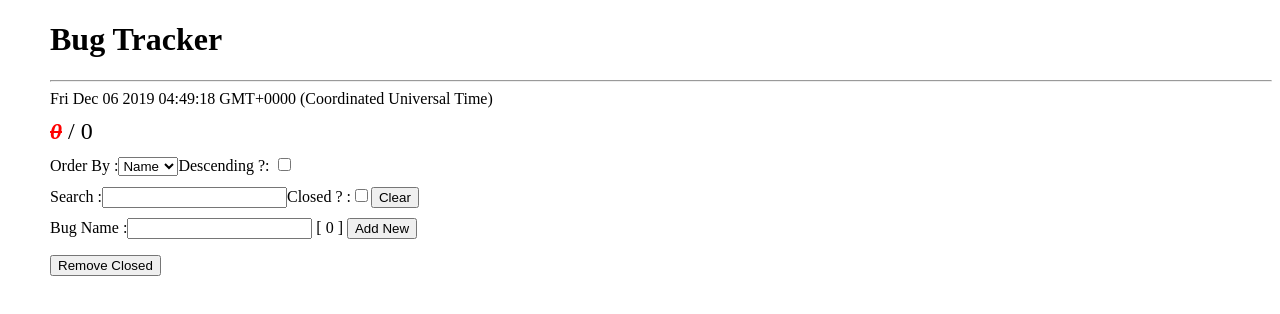
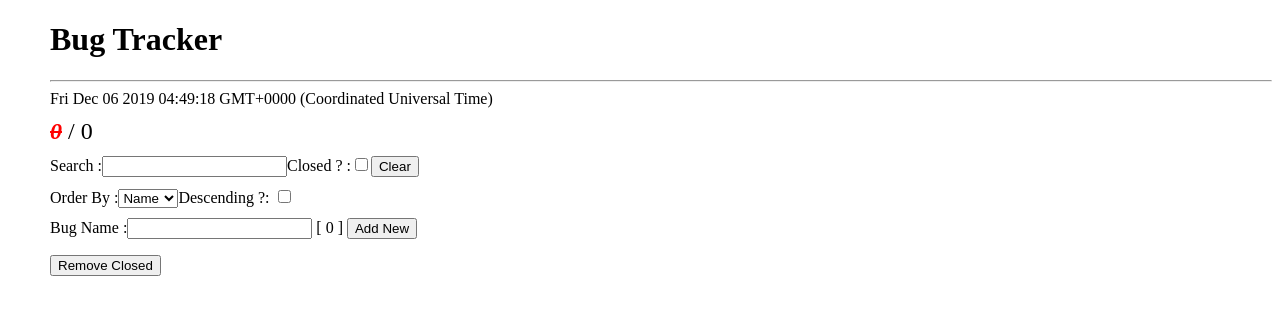
Before and after one commit to tkmagesh/Visa-Dec-Angular-2019, an Angular app in the folder bug-tracker-app/: page / in a window 1280 px wide. Shown: the top 314 px of the page. Built offline with nearby package versions, Linux system fonts and the light colour scheme.

Commit message:
refactoring to bugSort component

```diff
--- a/bug-tracker-app/src/app/app.module.ts
+++ b/bug-tracker-app/src/app/app.module.ts
@@ -5,6 +5,7 @@ import { AppComponent } from './app.component';
 import { BugTrackerComponent } from './bugTracker/bugTracker.component';
 import { BugStatsComponent } from './bugTracker/views/bugStats.component';
 import { BugEditComponent } from './bugTracker/views/bugEdit.component';
+import { BugSortComponent } from './bugTracker/views/bugSort.component';
 
 import { TrimTextPipe } from './bugTracker/pipes/trimText.pipe';
 import { SortPipe } from './bugTracker/pipes/sort.pipe';
@@ -18,6 +19,7 @@ import { BugOperationsService } from './bugTracker/services/bugOperations.servic
     BugTrackerComponent,
     BugStatsComponent,
     BugEditComponent,
+    BugSortComponent,
     TrimTextPipe,
     SortPipe,
     ClosedCountPipe
--- a/bug-tracker-app/src/app/bugTracker/bugTracker.component.ts
+++ b/bug-tracker-app/src/app/bugTracker/bugTracker.component.ts
@@ -8,15 +8,7 @@ import { BugOperationsService } from './services/bugOperations.service';
     template : `
         <section >
             <app-bug-stats [data]="bugs"></app-bug-stats>
-            <div class="sort">
-                <label for="">Order By :</label>
-                <select (change)="sortBugBy = $event.target.value" >
-                    <option value="name">Name</option>
-                    <option value="isClosed">Status</option>
-                </select>
-                <label for="">Descending ?: </label>
-                <input type="checkbox" (change)="sortBugDescending = $event.target.checked" >
-            </div>
+
             <div class="search">
                 <label for="">Search :</label>
                 <input type="text" >
@@ -24,10 +16,11 @@ import { BugOperationsService } from './services/bugOperations.service';
                 <input type="checkbox" >
                 <input type="button" value="Clear" >
             </div>
+            <app-bug-sort (criteriaChange)="sortCriteria = $event"></app-bug-sort>
             <app-bug-edit (bugAdded)="onNewBugAdded($event)"></app-bug-edit>
             <div class="list">
                 <ol>
-                    <li *ngFor="let bug of ( bugs | sort:sortBugBy:sortBugDescending )" >
+                    <li *ngFor="let bug of ( bugs | sort:sortCriteria.attrName:sortCriteria.isDescending )" >
                         <span
                             class="bugname"
                             (click)="onBugNameClick(bug)"
@@ -45,8 +38,9 @@ import { BugOperationsService } from './services/bugOperations.service';
 })
 export class BugTrackerComponent{
     bugs : Bug[] = [];
-    sortBugBy : string = 'name';
-    sortBugDescending : boolean = false;
+    sortCriteria = { attrName : 'name', isDescending : false };
+
+
 
     constructor(private bugOperations : BugOperationsService){
         /* this.bugs.push({ name: 'Server communication failure', isClosed: false});
--- /dev/null
+++ b/bug-tracker-app/src/app/bugTracker/views/bugSort.component.ts
@@ -0,0 +1,40 @@
+import { Component, EventEmitter, OnChanges, Output } from "@angular/core";
+
+
+interface SortCriteria { attrName: string, isDescending: boolean };
+@Component({
+    selector : 'app-bug-sort',
+    template : `
+         <div class="sort">
+            <label for="">Order By :</label>
+            <select (change)="onSortAttrChange($event.target.value)" >
+                <option value="name">Name</option>
+                <option value="isClosed">Status</option>
+            </select>
+            <label for="">Descending ?: </label>
+            <input type="checkbox" (change)="onSortOrderChange($event.target.checked)" >
+        </div>
+    `
+})
+export class BugSortComponent{
+
+
+    sortCriteria : SortCriteria = { attrName : '', isDescending : false};
+
+    @Output()
+    criteriaChange: EventEmitter<SortCriteria> = new EventEmitter<SortCriteria>();
+
+    onSortAttrChange(attrName : string){
+        this.sortCriteria.attrName = attrName;
+        this.criteriaChange.emit(this.sortCriteria);
+    }
+
+    onSortOrderChange(isDescending : boolean){
+        this.sortCriteria.isDescending = isDescending;
+        this.criteriaChange.emit(this.sortCriteria);
+    }
+
+
+
+
+}
```
